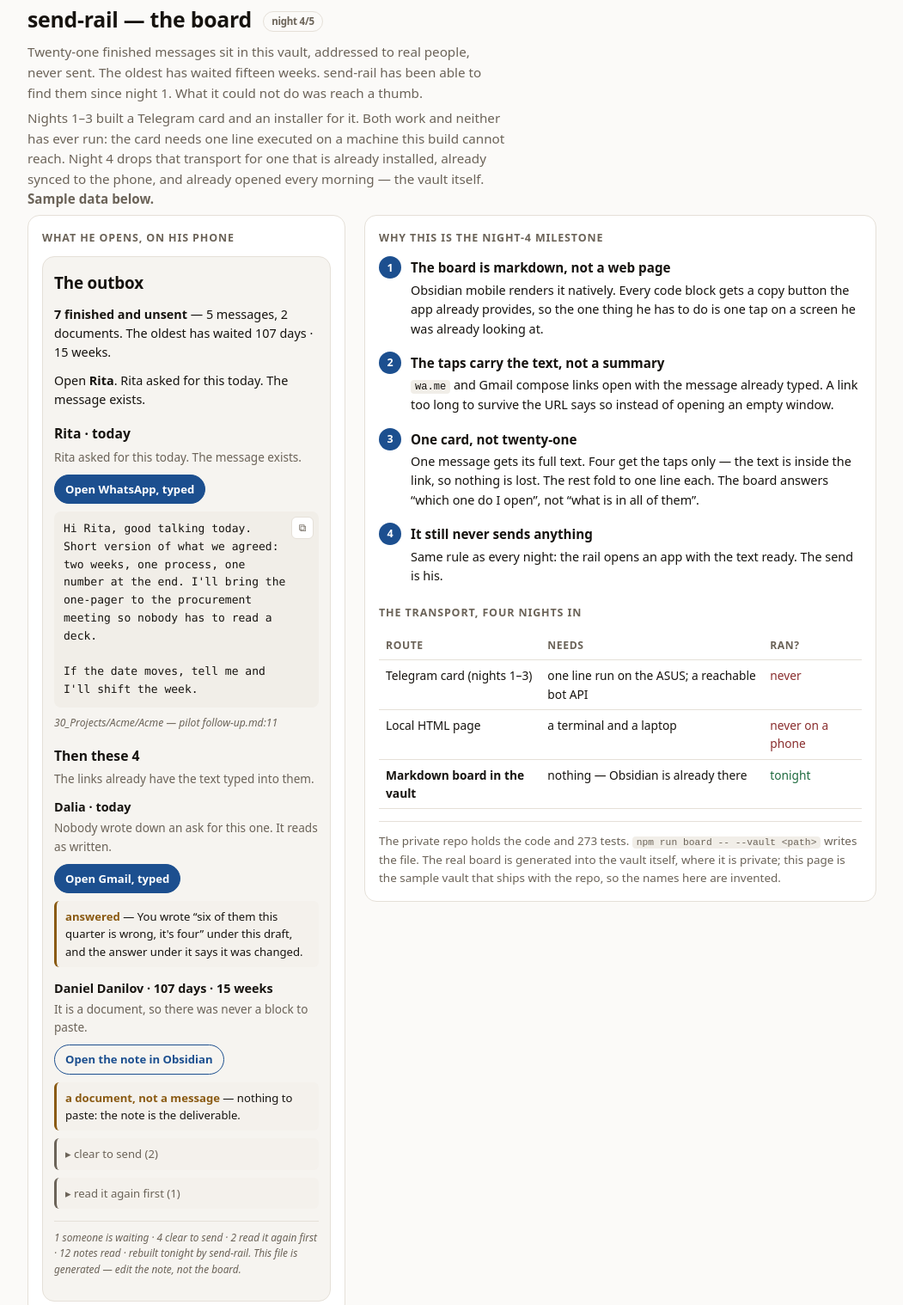
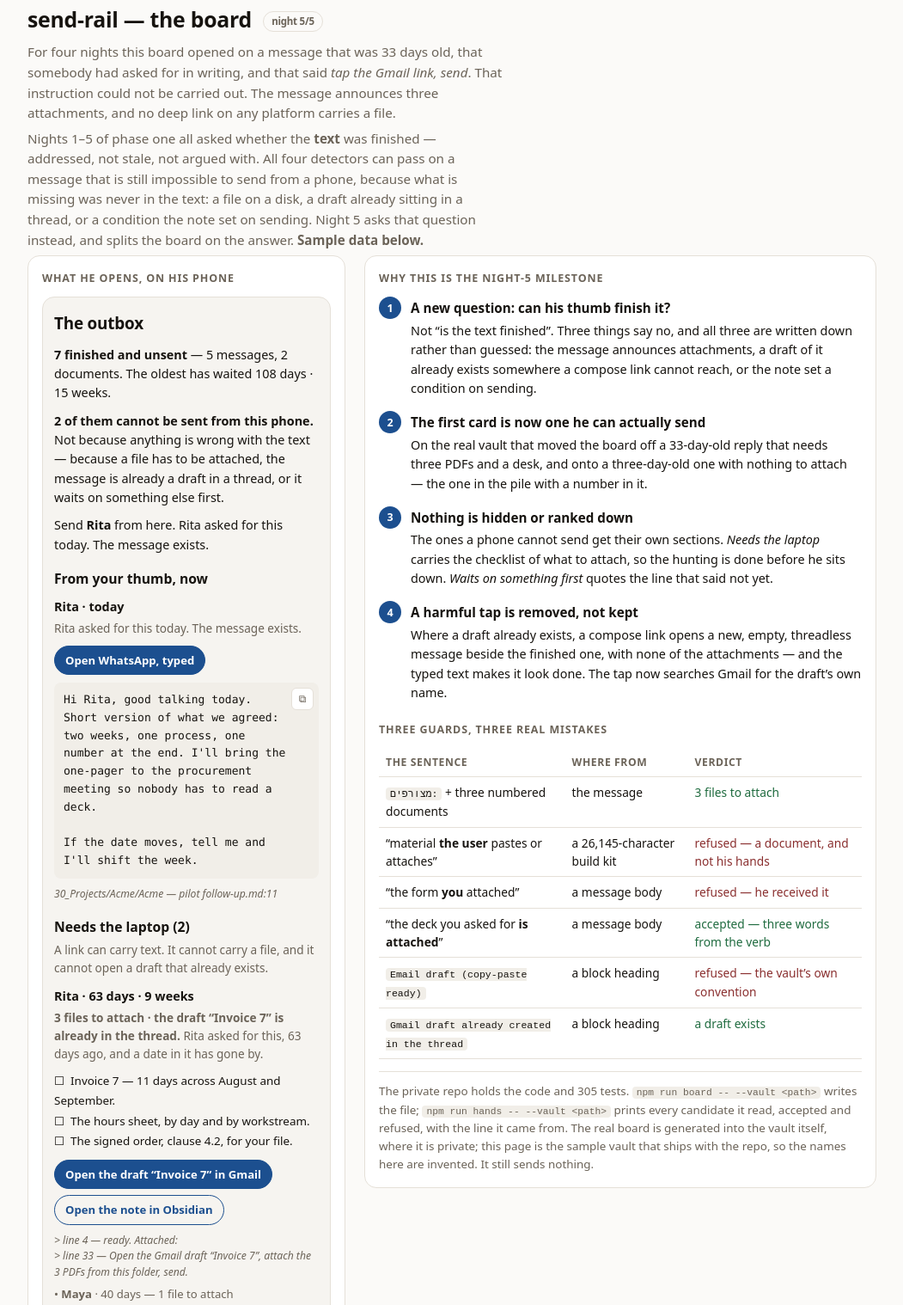
Before and after one commit to soferdani/night-shift-demos, a plain HTML site: page send-rail-board/index.html in a window 1280 px wide. Shown: the part 78-1596 px from the top of the page at 86% size, without its empty margins (114-1165 px from the left). Drawn offline with Linux system fonts and the light colour scheme.

Commit message:
send-rail night 5/5: the board asks what your hands have to do
The demo now shows the split: one card a thumb can finish, a "needs the
laptop" section carrying the checklist of what to attach, and the three
guards with the real sentences that produced them.

Co-Authored-By: Claude Opus 5 <noreply@anthropic.com>
Claude-Session: https://claude.ai/code/session_01BaBJhETUNj14oYwTr9xmuV

```diff
--- a/send-rail-board/index.html
+++ b/send-rail-board/index.html
@@ -3,7 +3,7 @@
 <head>
 <meta charset="utf-8">
 <meta name="viewport" content="width=device-width,initial-scale=1">
-<title>send-rail — the board</title>
+<title>send-rail — what your hands have to do</title>
 <style>
   :root{--bg:#fbfaf8;--card:#fff;--ink:#16130f;--muted:#6b6358;--line:#e5e0d8;--accent:#1c4f8f;
     --quote:#f4f1ec;--code:#f1eee8;--ok:#1f6b3f;--warn:#8a5a12;--dead:#8a2f2f;--obs:#f6f4f0}
@@ -49,6 +49,7 @@
   .copy:hover{color:var(--ink)}
   .cite{color:var(--muted);font-size:.76rem;font-style:italic;margin:4px 0 0}
   .foldrow{font-size:.82rem;color:var(--muted);margin:5px 0}
+  .check{font-size:.84rem;margin:7px 0;line-height:1.75}
   .foot{color:var(--muted);font-size:.74rem;font-style:italic;border-top:1px solid var(--line);
     margin-top:14px;padding-top:9px}
   /* the explanation side */
@@ -70,17 +71,19 @@
 <body>
 <div class="wrap">
   <a class="back" href="../">&larr; night-shift demos</a>
-  <h1>send-rail &mdash; the board <span class="pill">night 4/5</span></h1>
+  <h1>send-rail &mdash; the board <span class="pill">night 5/5</span></h1>
   <p class="sub">
-    Twenty-one finished messages sit in this vault, addressed to real people, never sent.
-    The oldest has waited fifteen weeks. send-rail has been able to find them since night 1.
-    What it could not do was reach a thumb.
+    For four nights this board opened on a message that was 33 days old, that somebody
+    had asked for in writing, and that said <em>tap the Gmail link, send</em>.
+    That instruction could not be carried out. The message announces three attachments,
+    and no deep link on any platform carries a file.
   </p>
   <p class="sub">
-    Nights 1&ndash;3 built a Telegram card and an installer for it. Both work and neither has
-    ever run: the card needs one line executed on a machine this build cannot reach.
-    Night 4 drops that transport for one that is already installed, already synced to the
-    phone, and already opened every morning &mdash; the vault itself.
+    Nights 1&ndash;5 of phase one all asked whether the <strong>text</strong> was finished &mdash;
+    addressed, not stale, not argued with. All four detectors can pass on a message that is
+    still impossible to send from a phone, because what is missing was never in the text:
+    a file on a disk, a draft already sitting in a thread, or a condition the note set on
+    sending. Night 5 asks that question instead, and splits the board on the answer.
     <strong>Sample data below.</strong>
   </p>
 
@@ -90,10 +93,14 @@
       <div class="obs">
         <h3>The outbox</h3>
         <p class="lede"><b>7 finished and unsent</b> &mdash; 5 messages, 2 documents.
-          The oldest has waited 107 days &middot; 15 weeks.</p>
-        <p class="lede">Open <b>Rita</b>. Rita asked for this today. The message exists.</p>
+          The oldest has waited 108 days &middot; 15 weeks.</p>
+        <p class="lede"><b>2 of them cannot be sent from this phone.</b> Not because anything is
+          wrong with the text &mdash; because a file has to be attached, the message is already a
+          draft in a thread, or it waits on something else first.</p>
+        <p class="lede">Send <b>Rita</b> from here. Rita asked for this today. The message exists.</p>
 
-        <h4>Rita &middot; today</h4>
+        <h4>From your thumb, now</h4>
+        <p style="margin:10px 0 2px;font-weight:600">Rita &middot; today</p>
         <p class="why">Rita asked for this today. The message exists.</p>
         <div class="taps"><a class="tap" href="#" onclick="return false">Open WhatsApp, typed</a></div>
         <div class="blk" id="b1">Hi Rita, good talking today. Short version of what we agreed: two weeks, one process, one number at the end. I'll bring the one-pager to the procurement meeting so nobody has to read a deck.
@@ -101,69 +108,90 @@
 If the date moves, tell me and I'll shift the week.<button class="copy" aria-label="Copy" onclick="cp('b1',this)">⧉</button></div>
         <p class="cite">30_Projects/Acme/Acme — pilot follow-up.md:11</p>
 
+        <h4>Needs the laptop (2)</h4>
+        <p class="why">A link can carry text. It cannot carry a file, and it cannot open a draft
+          that already exists.</p>
+
+        <p style="margin:12px 0 2px;font-weight:600">Rita &middot; 63 days &middot; 9 weeks</p>
+        <p class="why"><strong>3 files to attach &middot; the draft &ldquo;Invoice 7&rdquo; is already
+          in the thread.</strong> Rita asked for this, 63 days ago, and a date in it has gone by.</p>
+        <p class="check">&#9744;&nbsp; Invoice 7 &mdash; 11 days across August and September.<br>
+          &#9744;&nbsp; The hours sheet, by day and by workstream.<br>
+          &#9744;&nbsp; The signed order, clause 4.2, for your file.</p>
+        <div class="taps">
+          <a class="tap" href="#" onclick="return false">Open the draft &ldquo;Invoice 7&rdquo; in Gmail</a>
+          <a class="tap ghost" href="#" onclick="return false">Open the note in Obsidian</a>
+        </div>
+        <p class="cite">&gt; line 4 &mdash; ready. Attached:<br>
+          &gt; line 33 &mdash; Open the Gmail draft &ldquo;Invoice 7&rdquo;, attach the 3 PDFs from this folder, send.</p>
+
+        <p class="foldrow">&bull; <b>Maya</b> &middot; 40 days &mdash; 1 file to attach</p>
+
         <h4>Then these 4</h4>
         <p class="why">The links already have the text typed into them.</p>
 
         <p style="margin:12px 0 2px;font-weight:600">Dalia &middot; today</p>
-        <p class="why">Nobody wrote down an ask for this one. It reads as written.</p>
         <div class="taps"><a class="tap" href="#" onclick="return false">Open Gmail, typed</a></div>
         <div class="co"><b>answered</b> &mdash; You wrote &ldquo;six of them this quarter is wrong, it's four&rdquo;
           under this draft, and the answer under it says it was changed.</div>
 
-        <p style="margin:14px 0 2px;font-weight:600">Daniel Danilov &middot; 107 days &middot; 15 weeks</p>
-        <p class="why">It is a document, so there was never a block to paste.</p>
-        <div class="taps"><a class="tap ghost" href="#" onclick="return false">Open the note in Obsidian</a></div>
-        <div class="co"><b>a document, not a message</b> &mdash; nothing to paste: the note is the deliverable.</div>
-
-        <div class="co fold">▸ clear to send (2)</div>
-        <div class="co fold">▸ read it again first (1)</div>
-        <p class="foot">1 someone is waiting &middot; 4 clear to send &middot; 2 read it again first
+        <div class="co fold">&#9656; clear to send (2)</div>
+        <div class="co fold">&#9656; read it again first (1)</div>
+        <p class="foot">1 someone is waiting &middot; 3 clear to send &middot; 3 read it again first
           &middot; 12 notes read &middot; rebuilt tonight by send-rail. This file is generated &mdash;
           edit the note, not the board.</p>
       </div>
     </div>
 
     <div class="panel">
-      <h2>Why this is the night-4 milestone</h2>
+      <h2>Why this is the night-5 milestone</h2>
 
       <div class="step"><div class="n">1</div><div>
-        <h3>The board is markdown, not a web page</h3>
-        <p>Obsidian mobile renders it natively. Every code block gets a copy button the app
-           already provides, so the one thing he has to do is one tap on a screen he was
-           already looking at.</p>
+        <h3>A new question: can his thumb finish it?</h3>
+        <p>Not &ldquo;is the text finished&rdquo;. Three things say no, and all three are
+           written down rather than guessed: the message announces attachments, a draft of
+           it already exists somewhere a compose link cannot reach, or the note set a
+           condition on sending.</p>
       </div></div>
 
       <div class="step"><div class="n">2</div><div>
-        <h3>The taps carry the text, not a summary</h3>
-        <p><code>wa.me</code> and Gmail compose links open with the message already typed.
-           A link too long to survive the URL says so instead of opening an empty window.</p>
+        <h3>The first card is now one he can actually send</h3>
+        <p>On the real vault that moved the board off a 33-day-old reply that needs three
+           PDFs and a desk, and onto a three-day-old one with nothing to attach &mdash; the
+           one in the pile with a number in it.</p>
       </div></div>
 
       <div class="step"><div class="n">3</div><div>
-        <h3>One card, not twenty-one</h3>
-        <p>One message gets its full text. Four get the taps only &mdash; the text is inside
-           the link, so nothing is lost. The rest fold to one line each. The board answers
-           &ldquo;which one do I open&rdquo;, not &ldquo;what is in all of them&rdquo;.</p>
+        <h3>Nothing is hidden or ranked down</h3>
+        <p>The ones a phone cannot send get their own sections. <em>Needs the laptop</em>
+           carries the checklist of what to attach, so the hunting is done before he sits
+           down. <em>Waits on something first</em> quotes the line that said not yet.</p>
       </div></div>
 
       <div class="step"><div class="n">4</div><div>
-        <h3>It still never sends anything</h3>
-        <p>Same rule as every night: the rail opens an app with the text ready. The send
-           is his.</p>
+        <h3>A harmful tap is removed, not kept</h3>
+        <p>Where a draft already exists, a compose link opens a new, empty, threadless
+           message beside the finished one, with none of the attachments &mdash; and the typed
+           text makes it look done. The tap now searches Gmail for the draft&rsquo;s own name.</p>
       </div></div>
 
-      <h2 style="margin-top:22px">The transport, four nights in</h2>
+      <h2 style="margin-top:22px">Three guards, three real mistakes</h2>
       <table>
-        <tr><th>Route</th><th>Needs</th><th>Ran?</th></tr>
-        <tr><td>Telegram card (nights 1&ndash;3)</td><td>one line run on the ASUS; a reachable bot API</td><td class="no">never</td></tr>
-        <tr><td>Local HTML page</td><td>a terminal and a laptop</td><td class="no">never on a phone</td></tr>
-        <tr><td><strong>Markdown board in the vault</strong></td><td>nothing &mdash; Obsidian is already there</td><td class="yes">tonight</td></tr>
+        <tr><th>The sentence</th><th>Where from</th><th>Verdict</th></tr>
+        <tr><td><code>מצורפים:</code> + three numbered documents</td><td>the message</td><td class="yes">3 files to attach</td></tr>
+        <tr><td>&ldquo;material <strong>the user</strong> pastes or attaches&rdquo;</td><td>a 26,145-character build kit</td><td class="no">refused &mdash; a document, and not his hands</td></tr>
+        <tr><td>&ldquo;the form <strong>you</strong> attached&rdquo;</td><td>a message body</td><td class="no">refused &mdash; he received it</td></tr>
+        <tr><td>&ldquo;the deck you asked for <strong>is attached</strong>&rdquo;</td><td>a message body</td><td class="yes">accepted &mdash; three words from the verb</td></tr>
+        <tr><td><code>Email draft (copy-paste ready)</code></td><td>a block heading</td><td class="no">refused &mdash; the vault&rsquo;s own convention</td></tr>
+        <tr><td><code>Gmail draft already created in the thread</code></td><td>a block heading</td><td class="yes">a draft exists</td></tr>
       </table>
 
       <p class="note">
-        The private repo holds the code and 273 tests. <code>npm run board -- --vault &lt;path&gt;</code>
-        writes the file. The real board is generated into the vault itself, where it is private;
-        this page is the sample vault that ships with the repo, so the names here are invented.
+        The private repo holds the code and 305 tests. <code>npm run board -- --vault &lt;path&gt;</code>
+        writes the file; <code>npm run hands -- --vault &lt;path&gt;</code> prints every candidate it
+        read, accepted and refused, with the line it came from. The real board is generated into
+        the vault itself, where it is private; this page is the sample vault that ships with the
+        repo, so the names here are invented. It still sends nothing.
       </p>
     </div>
   </div>
```
Also changed, not shown: index.html (+7 -6 lines).
